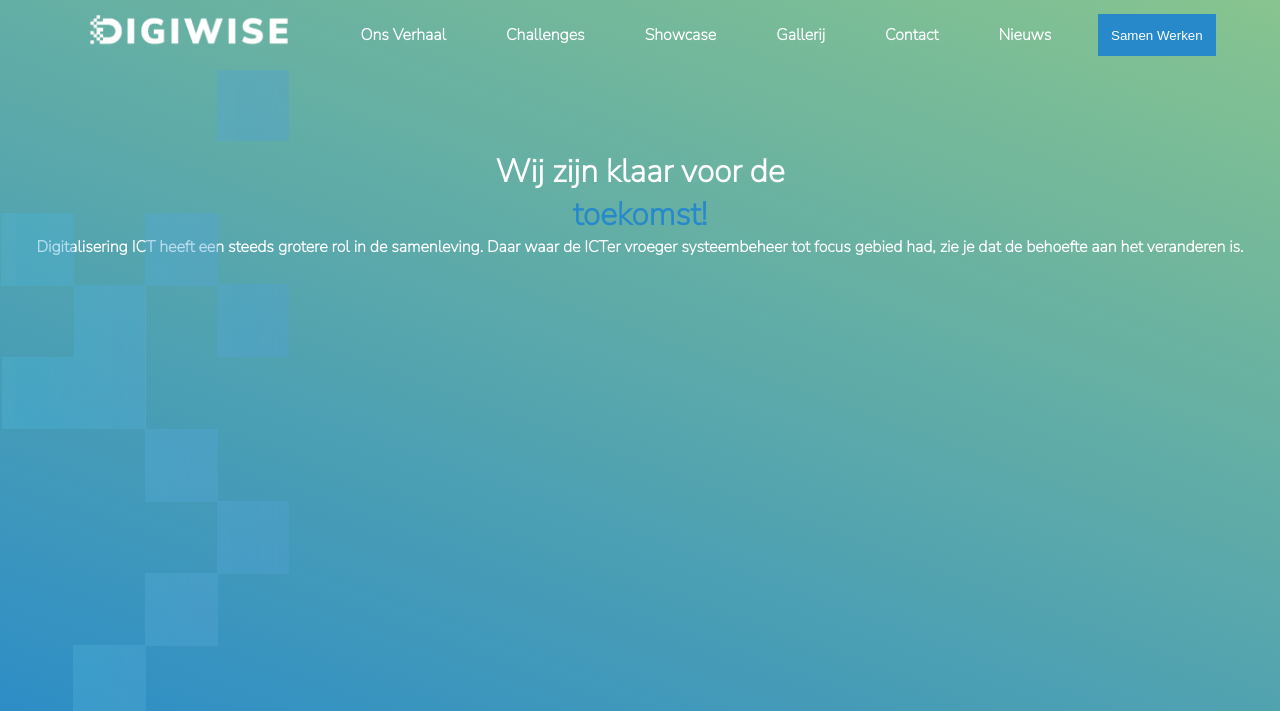
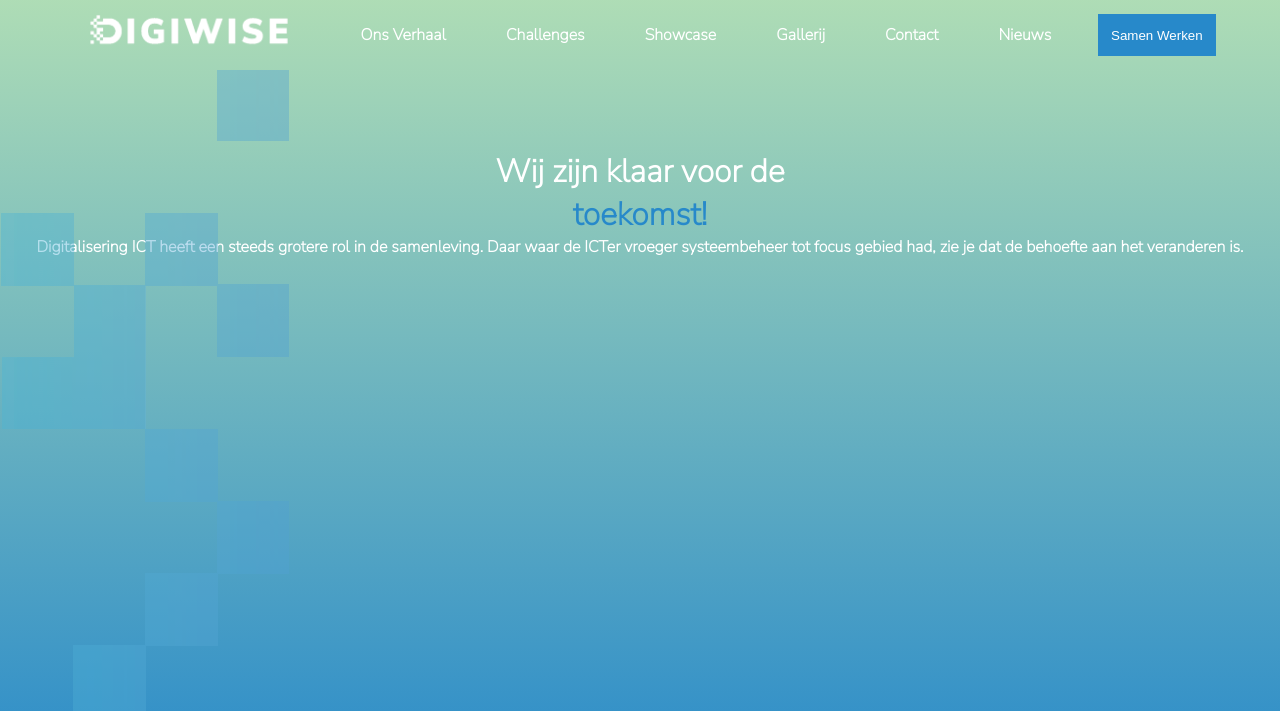
Before and after one commit to Parisxx/digiwise, a PHP site: page / in a window 1280 px wide. Shown: the top 711 px of the page. Run offline with PHP 8.4, Linux system fonts and the light colour scheme.

Commit message:
gradient

```diff
--- a/css/styles_index.css
+++ b/css/styles_index.css
@@ -10,7 +10,7 @@ html{
 }
 
 body{
-    background: linear-gradient(20deg, rgba(39,137,202,1) 0%, rgba(135,196,143,1) 100%);
+    background: linear-gradient(180deg, rgba(131, 202, 142, 0.65) 0%, #2789CA 100%);
 
 }
 .blocks{
```
